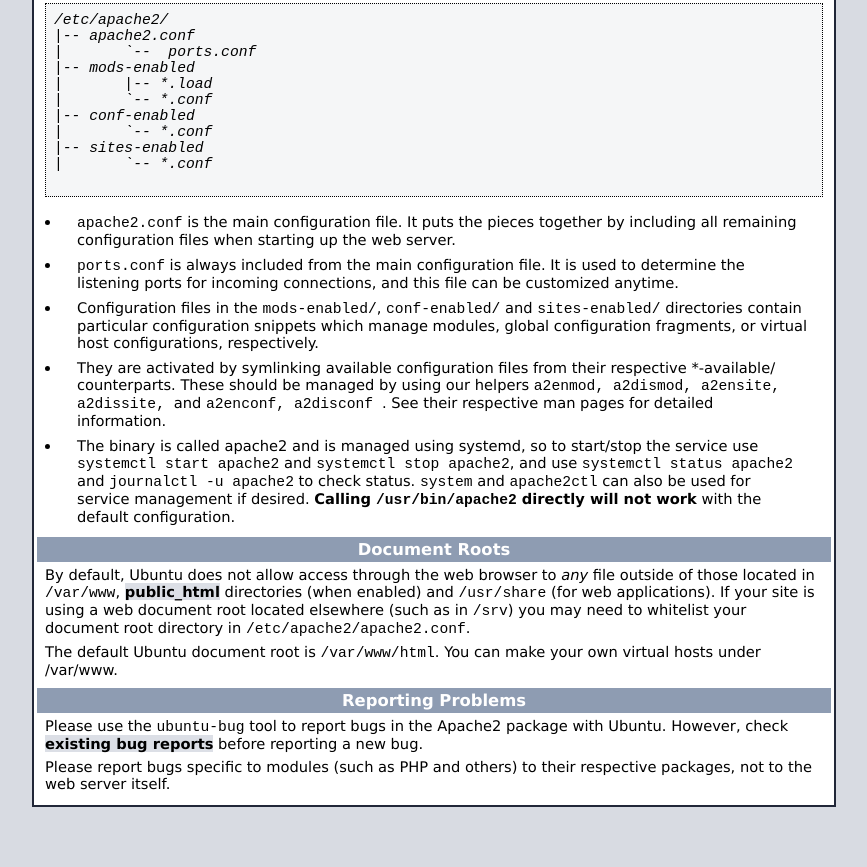
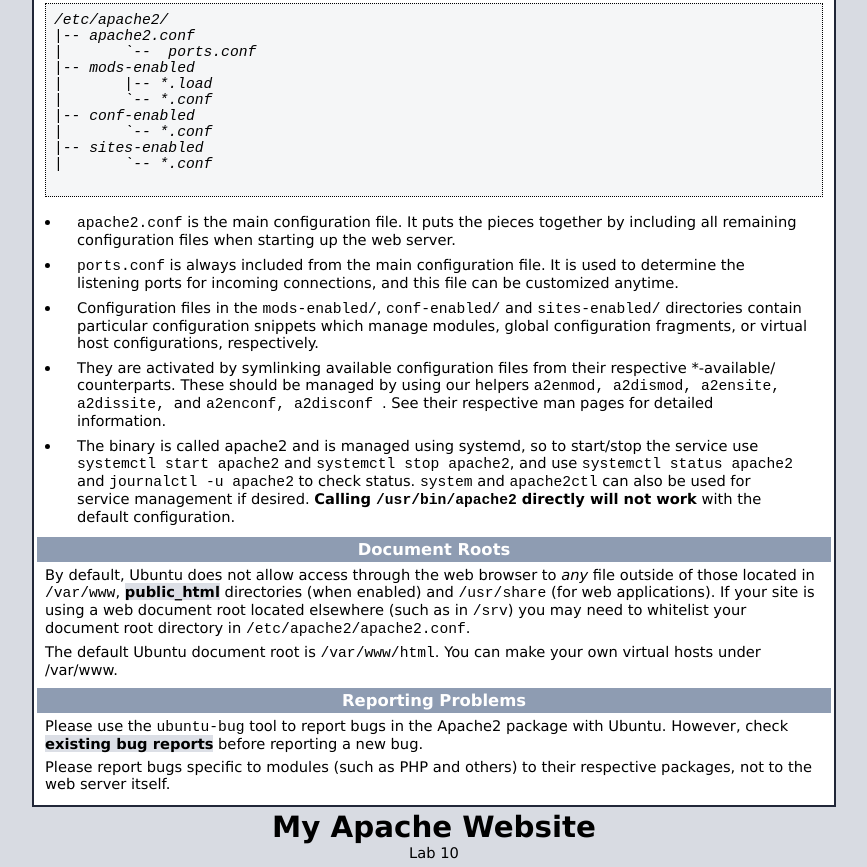
Before and after one commit to dawitdems/ApacheWebsite, a plain HTML site: page index.html in a window 1280 px wide. Shown: the part 491-1358 px from the top of the page, without its empty margins (206-1073 px from the left). Before the commit the page ends 1307 px from the top, so only its background shows below. Drawn offline with Linux system fonts and the light colour scheme.

Commit message:
Added heading and lab text

```diff
--- a/index.html
+++ b/index.html
@@ -359,5 +359,7 @@
     </div>
     <div class="validator">
     </div>
+    <h1>My Apache Website</h1>
+<p>Lab 10</p>
   </body>
 </html>
```
